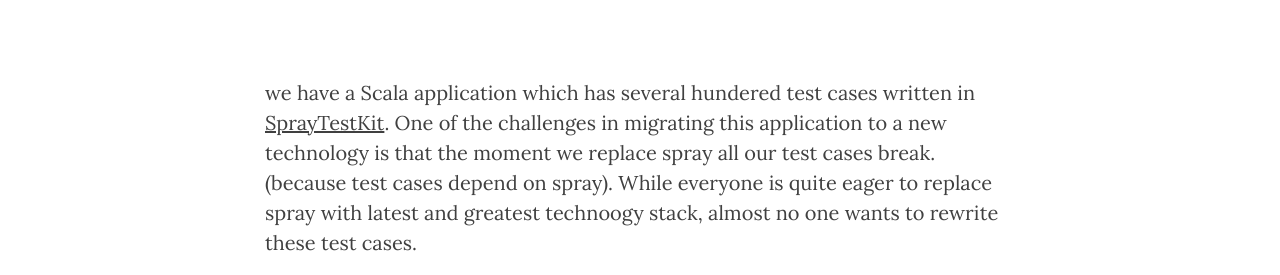
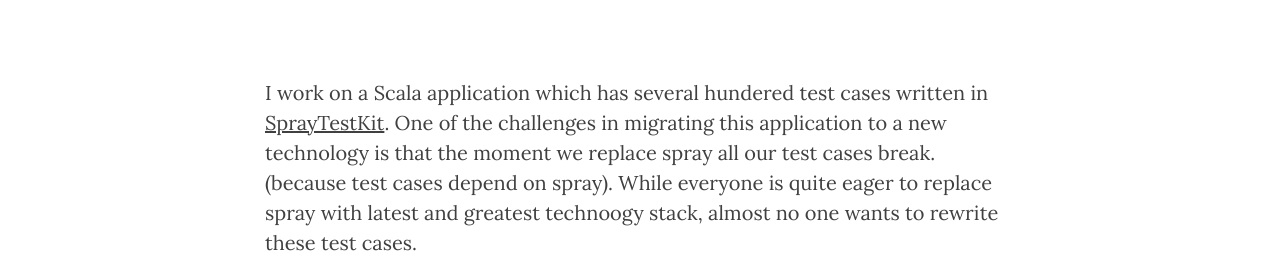
Before and after one commit to abhsrivastava/abhsrivastava.github.io, a Jekyll site: the page built from _posts/2017-10-27-Replace-SprayTestKit-With-Custom-DSL.md, in a window 1280 px wide and 900 px high, scrolled down 391 px. Shown: the part 180-455 px from the top of the window. Built offline with Jekyll 4.4.1, drawn with Linux system fonts in a browser that asks for light colours; nearby versions of some CDN libraries.

Commit message:
fixed grammar

```diff
--- a/_posts/2017-10-27-Replace-SprayTestKit-With-Custom-DSL.md
+++ b/_posts/2017-10-27-Replace-SprayTestKit-With-Custom-DSL.md
@@ -7,7 +7,7 @@
 header-img: "img/saturn-bg4.jpg"
 ---
 
-we have a Scala application which has several hundered test cases written in [SprayTestKit][1]. One of the challenges in migrating this application to a new technology is that the moment we replace spray all our test cases break. (because test cases depend on spray). While everyone is quite eager to replace spray with latest and greatest technoogy stack, almost no one wants to rewrite these test cases.
+I work on a Scala application which has several hundered test cases written in [SprayTestKit][1]. One of the challenges in migrating this application to a new technology is that the moment we replace spray all our test cases break. (because test cases depend on spray). While everyone is quite eager to replace spray with latest and greatest technoogy stack, almost no one wants to rewrite these test cases.
 
 I wanted a way to decouple our test cases from SprayTestKit without having to write these all the test cases.
 
```
